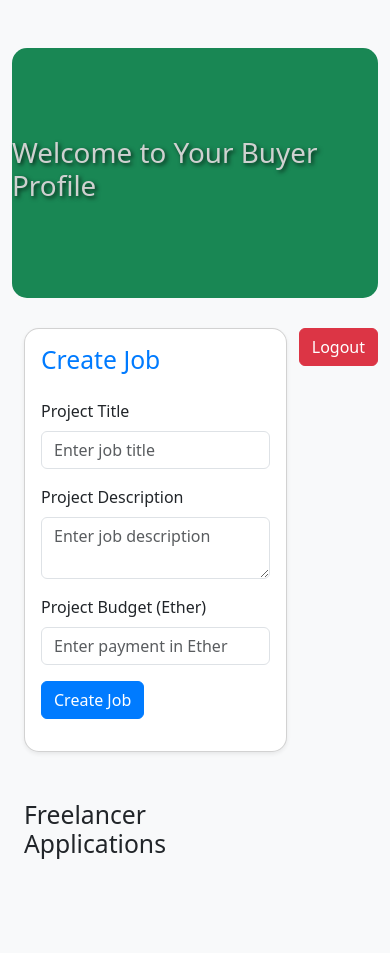
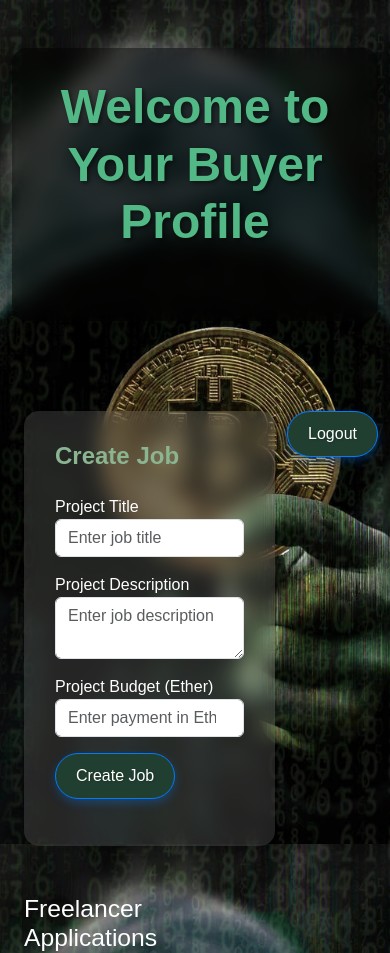
Before and after one commit to AsadJaved2/Crypto-Freelance-MarketPlace, a website: page src/buyer.html in a window 390 px wide. Before the commit the page ends 867 px from the top, so only its background shows below. Drawn offline with nearby package versions, Linux system fonts and the light colour scheme.

Commit message:
frontend

```diff
--- a/src/buyer.html
+++ b/src/buyer.html
@@ -10,48 +10,131 @@
     />
 <style>
     body {
-            background-color: #f8f9fa; /* Light background color */
+        background-color: #0b131b;
+        background: url('./image/bg.jpg') no-repeat center center fixed;
+        background-size: cover;
+        font-family: 'Poppins', sans-serif;
+        color: #ffffff;
+        margin: 0;
+        padding: 0;
     }
+
     h1 {
-            color: #cfd1d0;
+        color: #ffffff;
+        font-weight: 700;
+        font-size: 2.8rem;
+        text-align: center;
+        text-shadow: 2px 2px 4px rgba(0, 0, 0, 0.6);
+        margin-bottom: 40px;
     }
+
+    /* Card Styles */
     .card {
-            border-radius: 15px; /* Rounded corners for cards */
-            box-shadow: 0 4px 15px rgba(0, 0, 0, 0.1); /* Shadow for cards */
+        background-color: rgba(255, 255, 255, 0.12);
+        border-radius: 15px;
+        padding: 20px;
+        box-shadow: 0 8px 30px rgba(0, 0, 0, 0.3);
+        backdrop-filter: blur(10px);
+        border: none;
+        transition: transform 0.3s ease, box-shadow 0.3s ease;
     }
+
+    .card:hover {
+        transform: translateY(-10px);
+        box-shadow: 0 12px 40px rgba(0, 123, 255, 0.3);
+    }
+
     .card-title {
-            color: #007bff; /* Blue color for card titles */
+        color: #8bb490;
+        font-weight: 600;
+        font-size: 1.5rem;
     }
-        .btn-primary {
-            background-color: #007bff; /* Primary button color */
-            border-color: #007bff; /* Primary button border color */
+
+    /* Button Styles */
+    .btn-primary, .logout-btn {
+        background-color: #213f30;
+        border-color: #007bff;
+        padding: 12px 25px;
+        font-size: 1.1rem;
+        border-radius: 30px;
+        font-weight: 500;
+        transition: all 0.3s;
+        box-shadow: 0 4px 10px rgba(0, 123, 255, 0.3);
+        text-shadow: 1px 1px 2px rgba(0, 0, 0, 0.2);
     }
-        .btn-primary:hover {
-            background-color: #0056b3; /* Darker blue on hover */
-            border-color: #0056b3; /* Darker border on hover */
+
+    .btn-primary:hover, .logout-btn:hover {
+        background-color: #0056b3;
+        border-color: #0056b3;
+        transform: translateY(-3px);
+        box-shadow: 0 8px 20px rgba(0, 123, 255, 0.5);
     }
+
+    /* Align logout button to the right */
     .logout-btn {
-            float: right; /* Align logout button to the right */
-            margin-bottom: 20px; /* Space below logout button */
+        float: right;
+        margin-bottom: 20px;
     }
+
+    /* Hero Section Styles */
     .hero-section {
-            height: 250px; /* Height for hero section */
-            display: flex; /* Flexbox for centering */
-            align-items: center; /* Center vertically */
-            justify-content: center; /* Center horizontally */
-            color: white; /* White text */
-            text-shadow: 2px 2px 4px rgba(0, 0, 0, 0.7); /* Text shadow for readability */
-            background-color: #198754; /* Hero background color */
-            border-radius: 15px; /* Rounded corners for hero section */
-            margin-bottom: 30px; /* Space below hero section */
+        position: relative;
+        z-index: 2;
+        text-align: center;
+        background-color: rgba(0, 0, 0, 0.5);
+        padding: 50px 30px;
+        border-radius: 15px;
+        backdrop-filter: blur(10px);
+        box-shadow: 0 10px 30px rgba(0, 0, 0, 0.3);
+        margin-bottom: 90px;
     }
+
+    .hero-section h1 {
+        font-size: 3rem;
+        font-weight: 700;
+        color: #52b986;
+        text-shadow: 2px 2px 4px rgba(0, 0, 0, 0.5);
+    }
+
+    /* Spinner Style for Loading */
     .spinner-border {
-            display: none; /* Initially hidden spinner */
+        display: none;
+        color: #007bff;
+        width: 3rem;
+        height: 3rem;
     }
+
+    /* Notification Card Styles */
     .notification-card {
-            margin-bottom: 1rem; /* Space between notification cards */
+        margin-bottom: 1rem;
+        background-color: rgba(255, 255, 255, 0.08);
+        border-left: 4px solid #007bff;
+        padding: 15px;
+        box-shadow: 0 4px 20px rgba(0, 0, 0, 0.2);
+        border-radius: 10px;
+        color: #fff;
+    }
+
+    @media (max-width: 768px) {
+        h1 {
+            font-size: 2.2rem;
+        }
+
+        .btn-primary, .logout-btn {
+            font-size: 1rem;
+            padding: 10px 20px;
+        }
+
+        .card {
+            padding: 15px;
+        }
+
+        .hero-section {
+            padding: 30px 20px;
+        }
     }
 </style>
+
 </head>
 <body class="bg-light">
     <div class="container mt-5">
@@ -70,7 +153,7 @@
                         <h2 class="card-title mb-4">Create Job</h2>
                         <form id="jobForm">
                             <div class="mb-3">
-                                <label for="jobTitle" class="form-label">Project Title</label>
+                                <label for="jobTitle" class="text-white">Project Title</label>
                                 <input
                                     type="text"
                                     class="form-control"
@@ -80,7 +163,7 @@
                                 />
                             </div>
                             <div class="mb-3">
-                                <label for="jobDescription" class="form-label">Project Description</label>
+                                <label for="jobDescription" class="text-white">Project Description</label>
                                 <textarea
                                     class="form-control"
                                     id="jobDescription"
@@ -89,7 +172,7 @@
                                 ></textarea>
                             </div>
                             <div class="mb-3">
-                                <label for="jobPayment" class="form-label">Project Budget (Ether)</label>
+                                <label for="jobPayment"  class="text-white">Project Budget (Ether)</label>
                                 <input
                                     type="number"
                                     class="form-control"
@@ -118,8 +201,8 @@
             </div>
 
             <div class="col-md-7">
-                <h2>Freelancer Applications</h2>
-                <div id="applicationNotifications"></div>
+                <h2 class="text-white">Freelancer Applications</h2>
+                <div id="applicationNotifications" class="row g-4"></div>
             </div>
         </div>
 
```
Also changed, not shown: src/index.html (+70 -26 lines), src/seller.html (+114 -37 lines), src/image/bg.jpg (added). Lines whose indentation alone changed are shown as unchanged.
